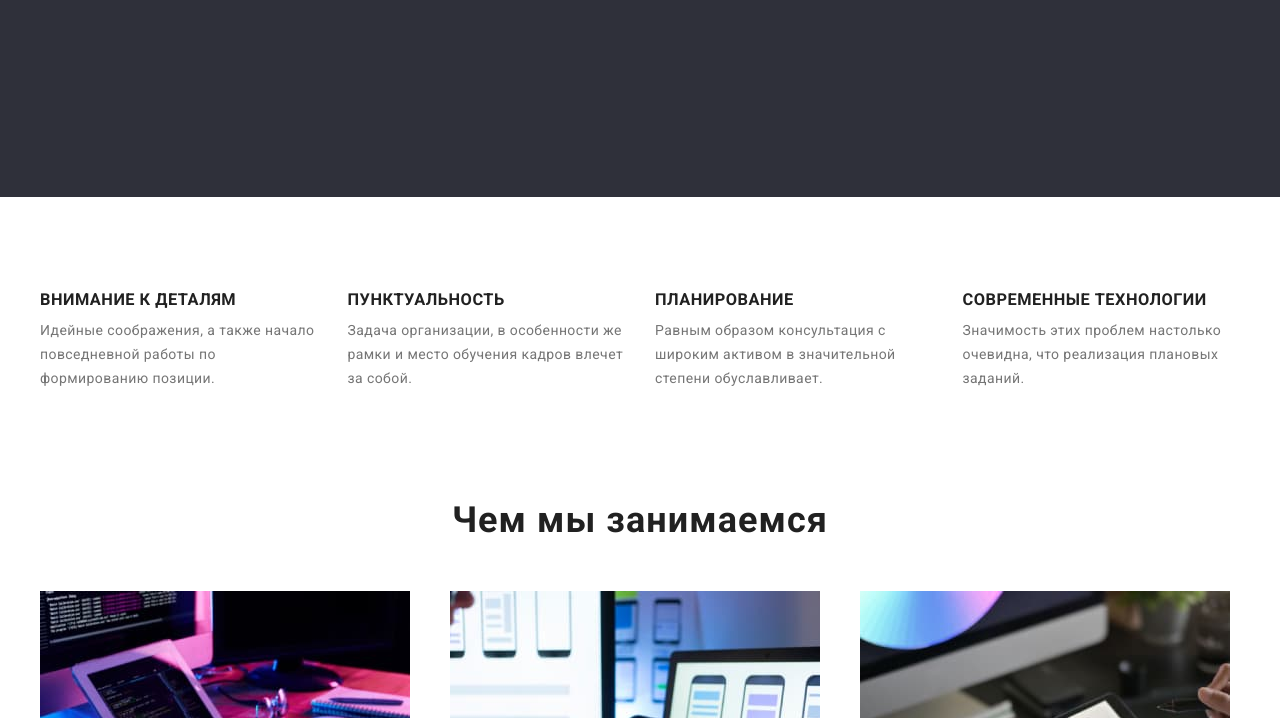
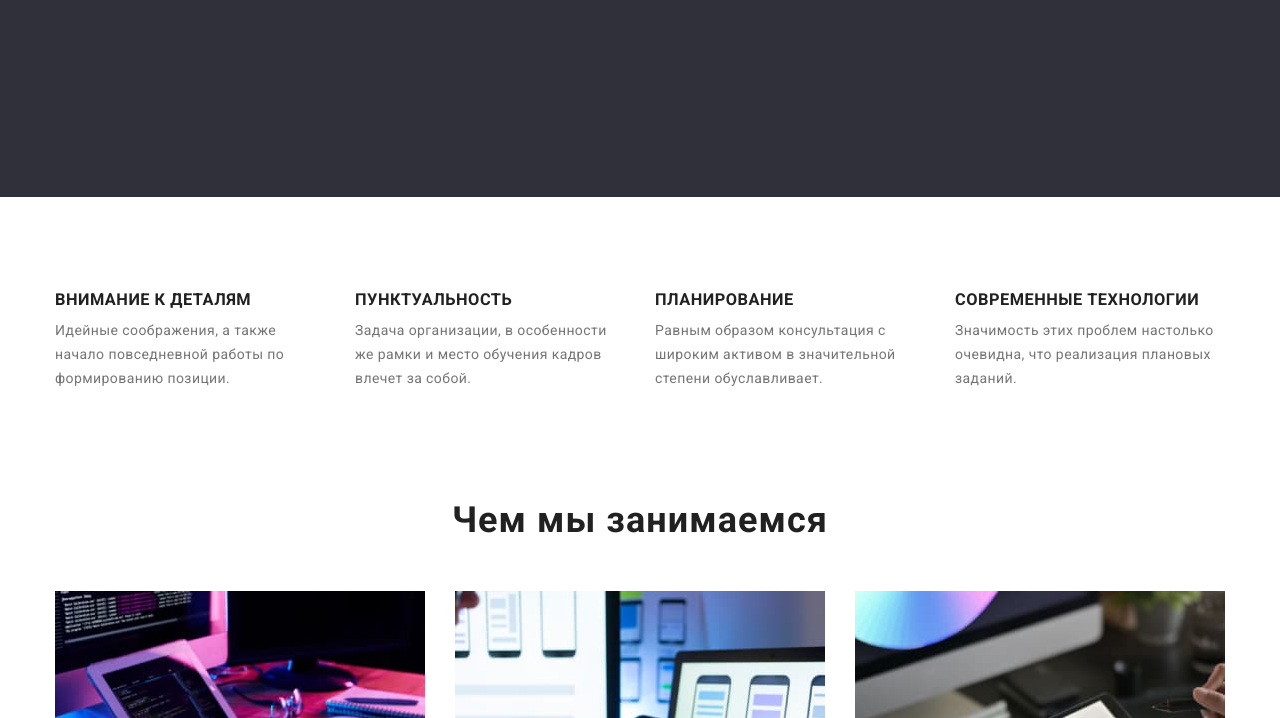
Before and after one commit to IrynaKovalova88/goit-markup-hw-03, a plain HTML site: page index.html in a window 1280 px wide. Shown: the part 484-1202 px from the top of the page. Drawn offline with nearby package versions, Linux system fonts and the light colour scheme.

Commit message:
Update styles.css

```diff
--- a/css/styles.css
+++ b/css/styles.css
@@ -19,12 +19,6 @@ body {
   color: var(--font-color);
   font-weight: 400;
   font-size: 14px;
-}
-
-*,
-*::after,
-*::before {
-    box-sizing: inherit;
 }
 
 /* Стили для обнуления верхних отступов у элементов */
```
